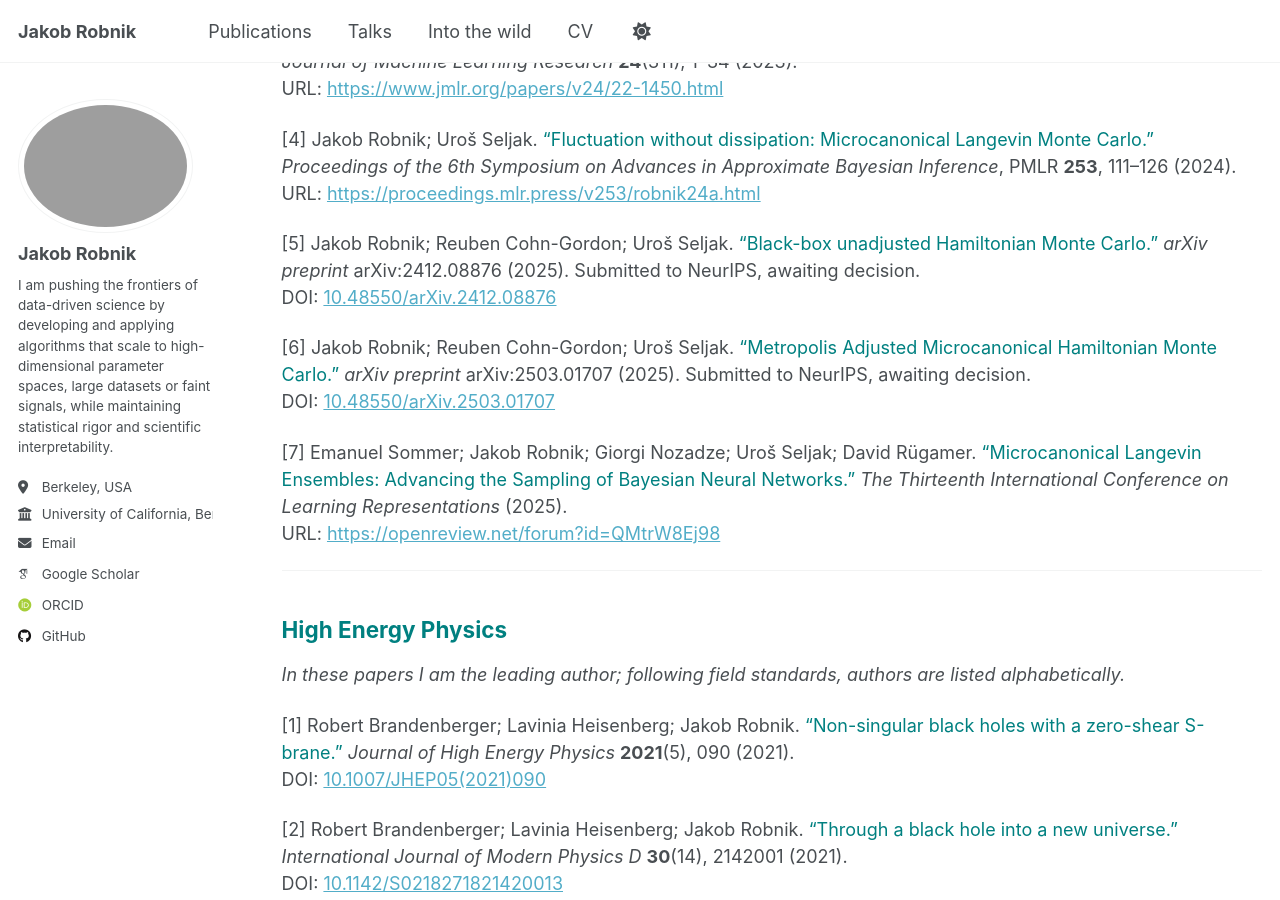
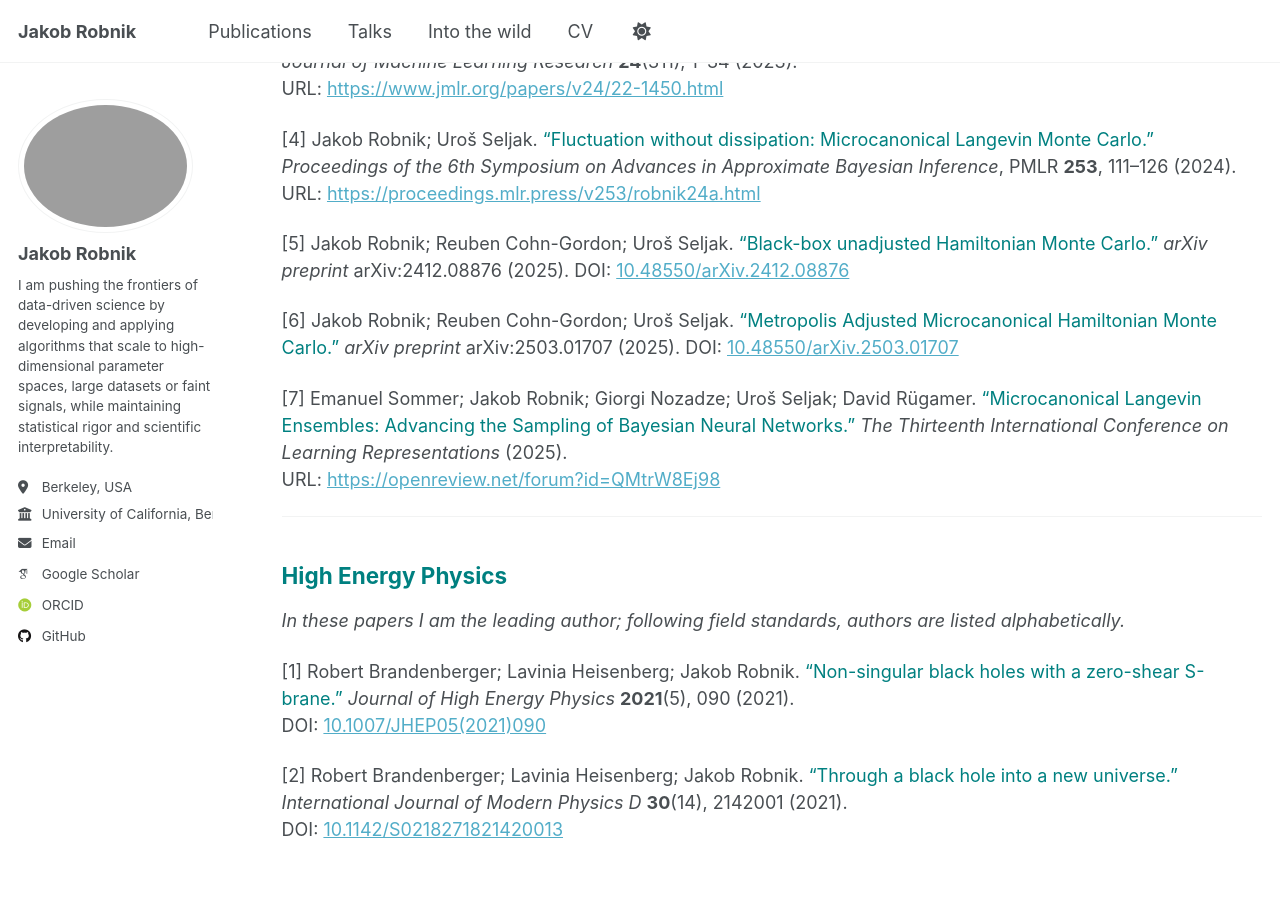
Before and after one commit to JakobRobnik/JakobRobnik.github.io, a Jekyll site: the page built from _pages/publications.md, in a window 1280 px wide and 900 px high, scrolled down 1114 px. Built offline with Jekyll 4.4.1, drawn with Linux system fonts in a browser that asks for light colours; some web fonts are replaced; a script that is not in the unit is left out.

Commit message:
Update publications.md

```diff
--- a/_pages/publications.md
+++ b/_pages/publications.md
@@ -45,10 +45,10 @@ URL: <https://www.jmlr.org/papers/v24/22-1450.html>
 [4] Jakob Robnik; Uroš Seljak. <font color="Teal">“Fluctuation without dissipation: Microcanonical Langevin Monte Carlo.”</font> *Proceedings of the 6th Symposium on Advances in Approximate Bayesian Inference*, PMLR **253**, 111–126 (2024).
 URL: <https://proceedings.mlr.press/v253/robnik24a.html>
 
-[5] Jakob Robnik; Reuben Cohn-Gordon; Uroš Seljak. <font color="Teal">“Black-box unadjusted Hamiltonian Monte Carlo.”</font> *arXiv preprint* arXiv:2412.08876 (2025). Submitted to NeurIPS, awaiting decision.
+[5] Jakob Robnik; Reuben Cohn-Gordon; Uroš Seljak. <font color="Teal">“Black-box unadjusted Hamiltonian Monte Carlo.”</font> *arXiv preprint* arXiv:2412.08876 (2025).
 DOI: [10.48550/arXiv.2412.08876](https://doi.org/10.48550/arXiv.2412.08876)
 
-[6] Jakob Robnik; Reuben Cohn-Gordon; Uroš Seljak. <font color="Teal">“Metropolis Adjusted Microcanonical Hamiltonian Monte Carlo.”</font> *arXiv preprint* arXiv:2503.01707 (2025). Submitted to NeurIPS, awaiting decision.
+[6] Jakob Robnik; Reuben Cohn-Gordon; Uroš Seljak. <font color="Teal">“Metropolis Adjusted Microcanonical Hamiltonian Monte Carlo.”</font> *arXiv preprint* arXiv:2503.01707 (2025).
 DOI: [10.48550/arXiv.2503.01707](https://doi.org/10.48550/arXiv.2503.01707)
 
 [7] Emanuel Sommer; Jakob Robnik; Giorgi Nozadze; Uroš Seljak; David Rügamer. <font color="Teal">“Microcanonical Langevin Ensembles: Advancing the Sampling of Bayesian Neural Networks.”</font> *The Thirteenth International Conference on Learning Representations* (2025).
```
